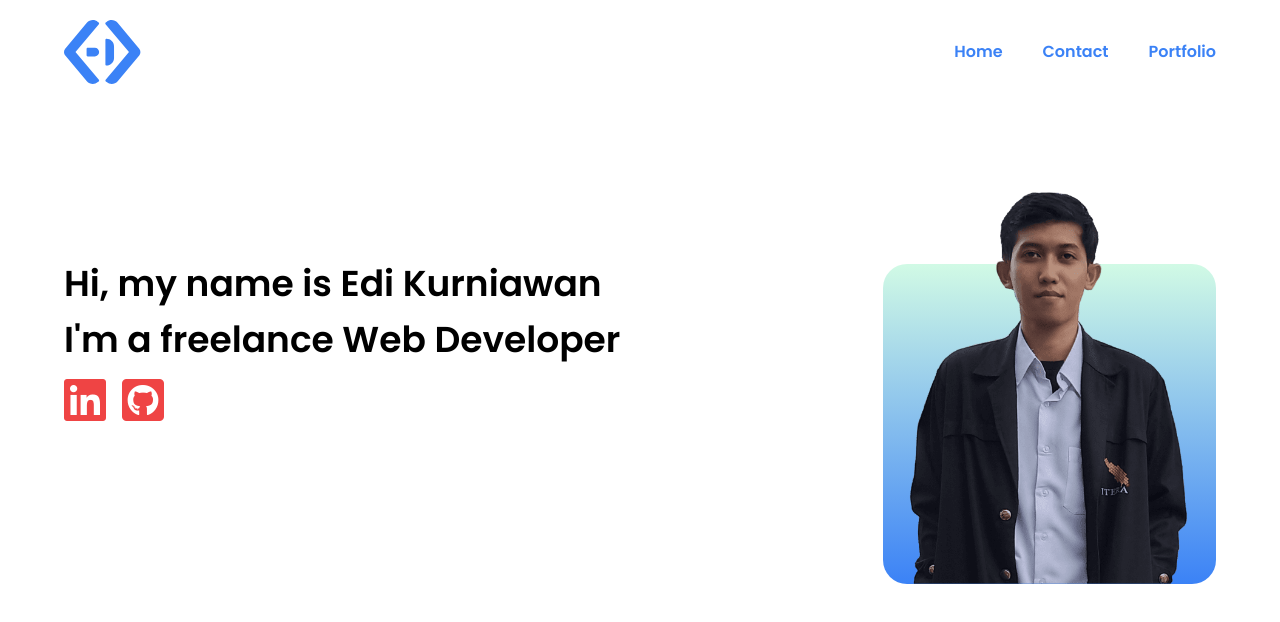
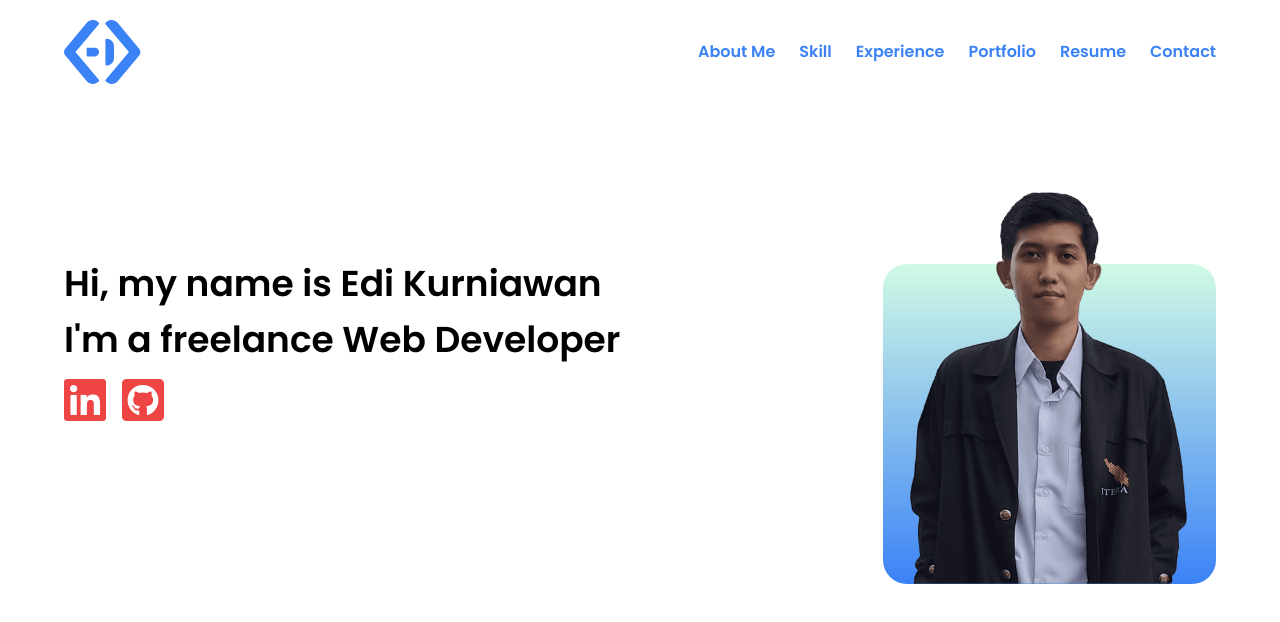
Before and after one commit to edikurniawan-dev/edikurniawan.dev, a React (Create React App) app: page / in a window 1280 px wide. Shown: the top 622 px of the page. Built offline with nearby package versions, Linux system fonts and the light colour scheme.

Commit message:
add other menu

```diff
--- a/src/components/Navbar.jsx
+++ b/src/components/Navbar.jsx
@@ -12,25 +12,34 @@ const Navbar = () => {
                         fill="none"
                         xmlns="http://www.w3.org/2000/svg">
                         <path
-                            fill-rule="evenodd"
-                            clip-rule="evenodd"
+                            fillRule="evenodd"
+                            clipRule="evenodd"
                             d="M216.002 12.1394C194.848 -5.61071 163.31 -2.85146 145.56 18.3023L7.5692 182.754C-0.0659778 191.853 -1.7718 203.954 2.04083 214.361C3.23924 218.544 5.31504 222.549 8.29264 226.098L145.56 389.687C163.31 410.841 194.848 413.6 216.002 395.85L221.364 391.35C224.326 388.865 224.712 384.45 222.227 381.488L73.292 203.995L222.227 26.5007C224.712 23.5392 224.326 19.1239 221.364 16.6389L216.002 12.1394ZM265.793 16.6389C262.831 19.1239 262.445 23.5392 264.93 26.5007L414.227 204.426L265.654 381.488C263.169 384.45 263.555 388.865 266.516 391.35L271.879 395.85C293.032 413.6 324.57 410.841 342.32 389.687L479.588 226.098C484.877 219.794 487.321 212.049 487.056 204.426C487.321 196.802 484.877 189.057 479.588 182.754L341.597 18.3023C323.847 -2.85149 292.309 -5.61068 271.155 12.1394L265.793 16.6389ZM264 126.754C264 123.024 267.024 120 270.754 120C297.4 120 319 141.6 319 168.246V241.754C319 268.4 297.4 290 270.754 290C267.024 290 264 286.976 264 283.246V126.754ZM144 225C144 228.866 147.134 232 151 232H196.5C211.688 232 224 219.688 224 204.5C224 189.312 211.688 177 196.5 177H151C147.134 177 144 180.134 144 184V225Z"
                             fill="currentColor"
                         />
                     </svg>
                 </NavLink>
             </div>
-            <ul className="flex space-x-10 font-poppins">
+            <ul className="flex space-x-6 font-poppins">
                 <li>
                     <NavLink exact to="/">
-                        Home
+                        About Me
                     </NavLink>
                 </li>
                 <li>
-                    <NavLink to="/contact">Contact</NavLink>
+                    <NavLink to="/portfolio">Skill</NavLink>
+                </li>
+                <li>
+                    <NavLink to="/portfolio">Experience</NavLink>
                 </li>
                 <li>
                     <NavLink to="/portfolio">Portfolio</NavLink>
+                </li>
+                <li>
+                    <NavLink to="/portfolio">Resume</NavLink>
+                </li>
+                <li>
+                    <NavLink to="/contact">Contact</NavLink>
                 </li>
             </ul>
         </div>
```
